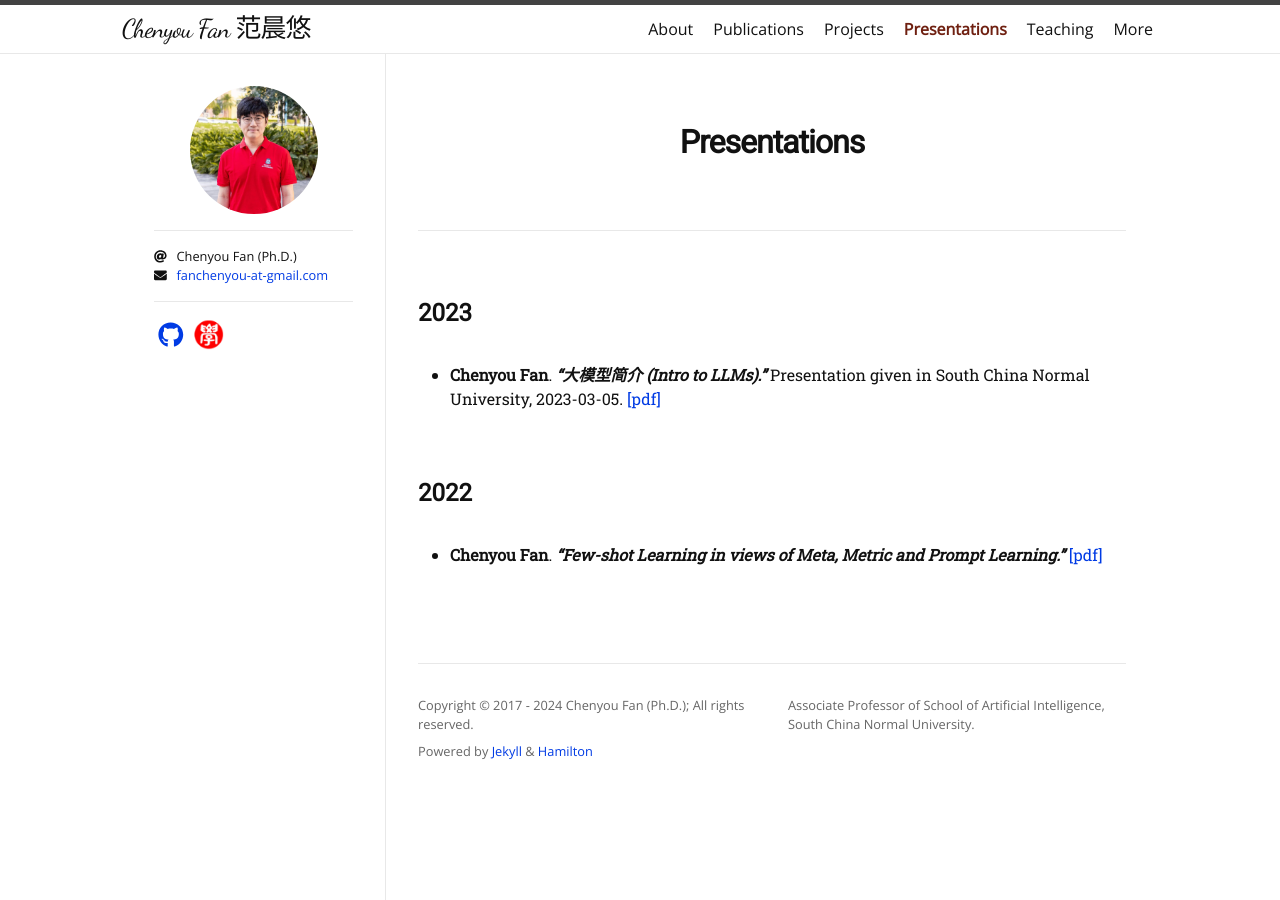
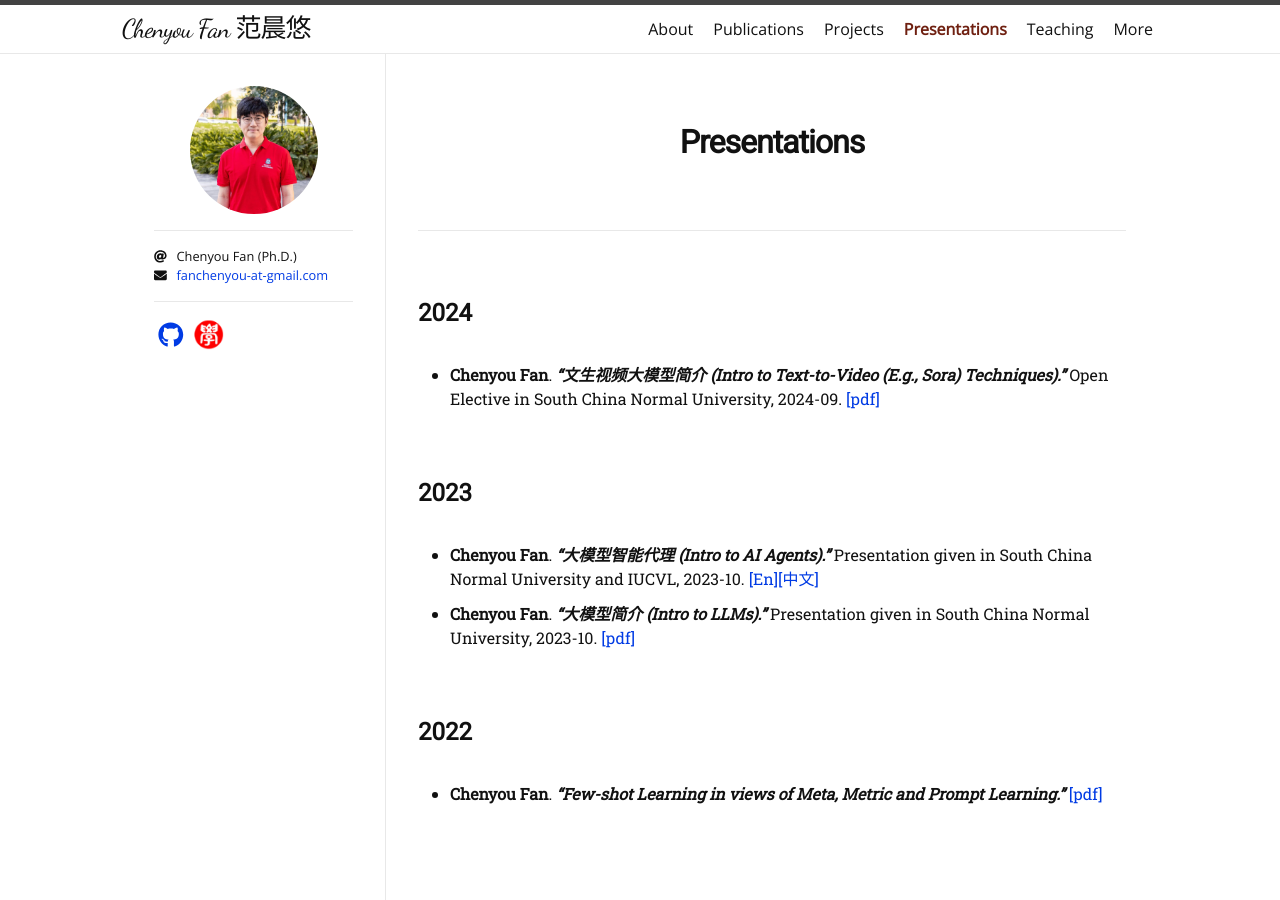
Before and after one commit to fanchenyou/fanchenyou.github.io, a Jekyll site: the page built from presentations.md, in a window 1280 px wide. Built offline with Jekyll 4.4.1, drawn with Linux system fonts in a browser that asks for light colours; nearby versions of some CDN libraries; some web fonts are replaced.

Commit message:
add presentations

```diff
--- a/presentations.md
+++ b/presentations.md
@@ -5,10 +5,14 @@ title: Presentations
 permalink: /presentations/
 ---
 
+## 2024
+* **Chenyou Fan**. ***"文生视频大模型简介 (Intro to Text-to-Video (E.g., Sora) Techniques)."*** Open Elective in South China Normal University, 2024-09. [[pdf]](https://fanchenyou.github.io/docs/t2v.pdf){:target="_blank"}
+
 
 ## 2023
 
-* **Chenyou Fan**. ***"大模型简介 (Intro to LLMs)."*** Presentation given in South China Normal University, 2023-03-05. [[pdf]](https://fanchenyou.github.io/docs/llm_v2.pdf){:target="_blank"}
+* **Chenyou Fan**. ***"大模型智能代理 (Intro to AI Agents)."*** Presentation given in South China Normal University and IUCVL, 2023-10. [[En]](https://fanchenyou.github.io/docs/AI_Agent_EN.pdf){:target="_blank"}[[中文]](https://fanchenyou.github.io/docs/AI_Agent.pdf){:target="_blank"}
+* **Chenyou Fan**. ***"大模型简介 (Intro to LLMs)."*** Presentation given in South China Normal University, 2023-10. [[pdf]](https://fanchenyou.github.io/docs/llm_v2.pdf){:target="_blank"}
 
 
 ## 2022
```
Also changed, not shown: 4 other files.
